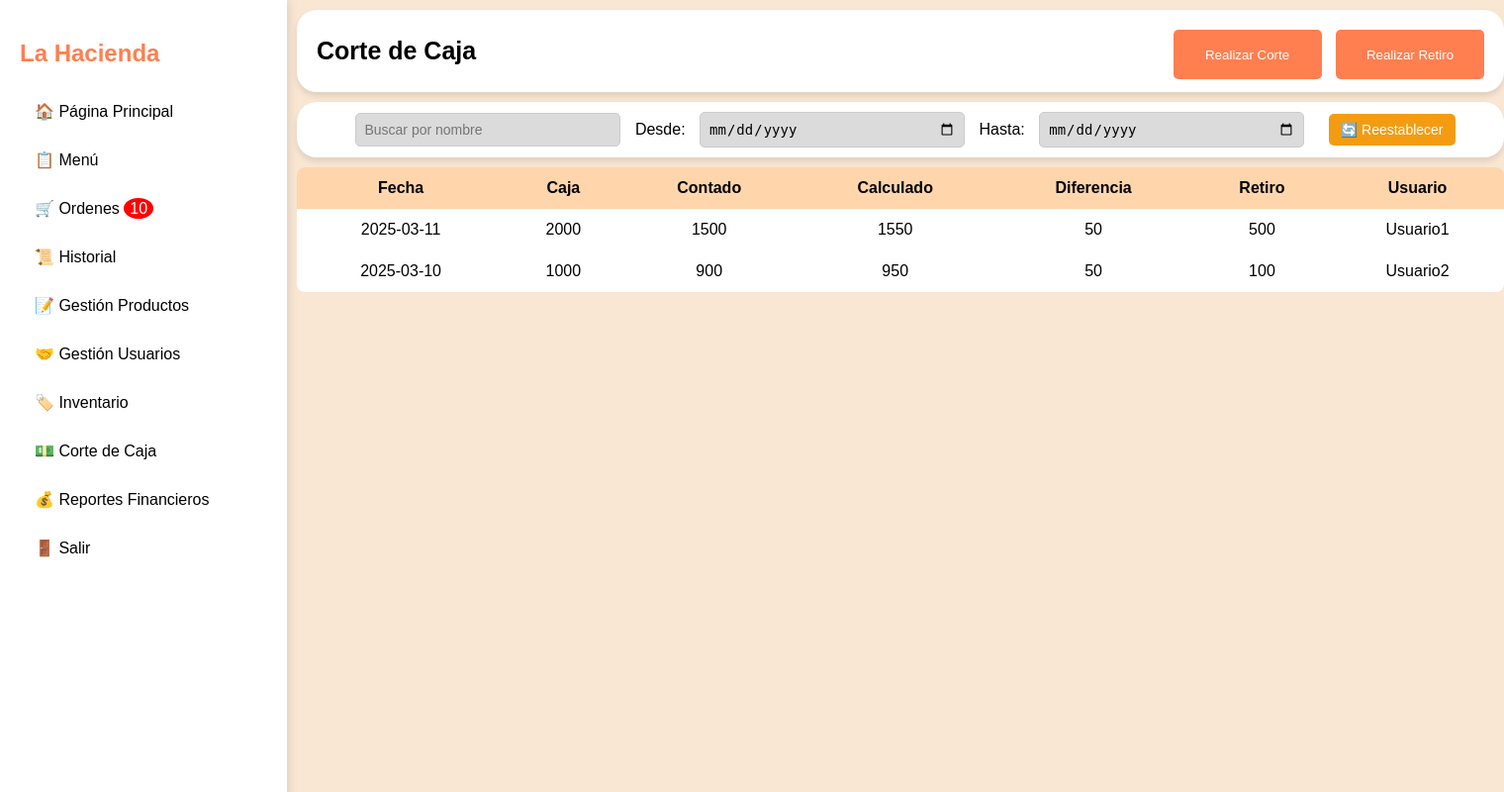
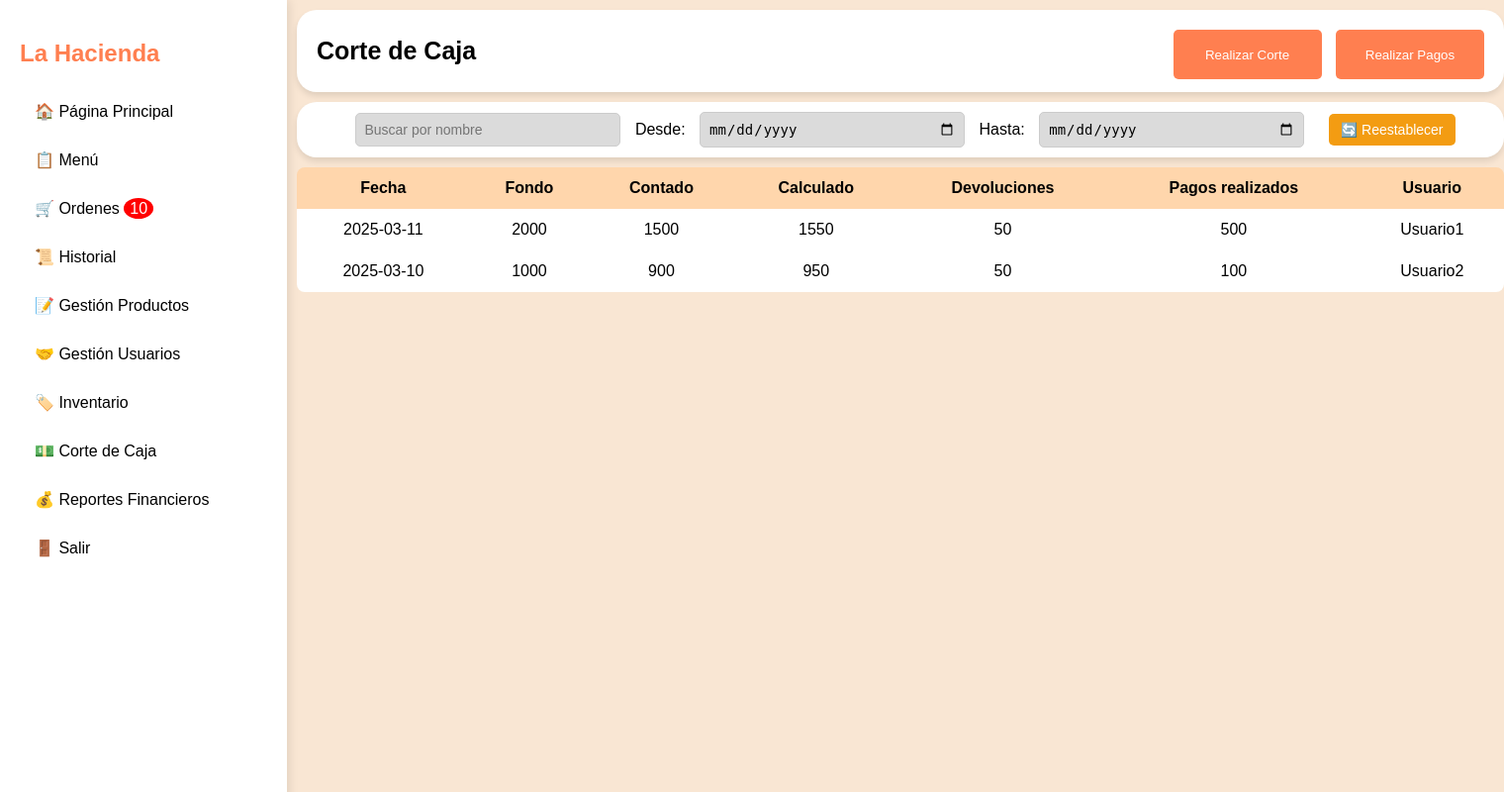
Before and after one commit to BrithanyHerrera/CoffeeHacienda, a Flask app: template templates/corteCaja.html in a window 1520 px wide. Shown: the whole page at 99% size. Run offline with Flask 3, Linux system fonts and the light colour scheme; the template is opened without the code that fills it, so the values that code supplies are empty.

Commit message:
html nomás

```diff
--- a/templates/corteCaja.html
+++ b/templates/corteCaja.html
@@ -8,7 +8,7 @@
     <div class="contenedorTitulo">
         <h1>Corte de Caja</h1>
         <button id="btnAgregarCorte" class="btnAgregarCorte">Realizar Corte</button>
-        <button id="btnRealizarRetiro" class="btnRealizarRetiro">Realizar Retiro</button>
+        <button id="btnRealizarRetiro" class="btnRealizarRetiro">Realizar Pagos</button>
     </div>
 
     <section class="buscador">
@@ -27,11 +27,11 @@
         <thead>
             <tr>
                 <th>Fecha</th>
-                <th>Caja</th>
+                <th>Fondo</th>
                 <th>Contado</th>
                 <th>Calculado</th>
-                <th>Diferencia</th>
-                <th>Retiro</th>
+                <th>Devoluciones</th>
+                <th>Pagos realizados</th>
                 <th>Usuario</th>
             </tr>
         </thead>
```
Also changed, not shown: templates/reportesFinancieros.html (+5 -2 lines).
